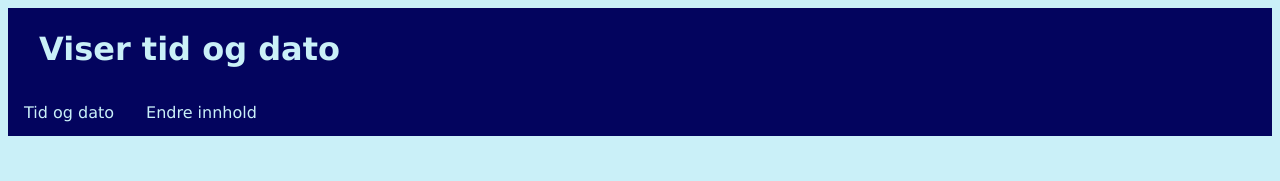
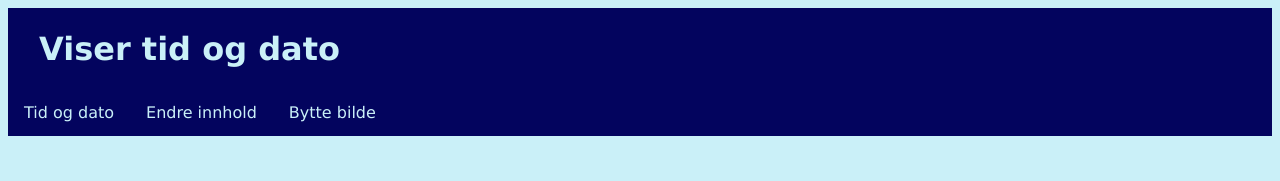
Before and after one commit to solsikke74/Javascript, a plain HTML site: page TidOgDato.html in a window 1280 px wide. Shown: the top 181 px of the page. Drawn offline with Linux system fonts and the light colour scheme.

Commit message:
Update TidOgDato.html

```diff
--- a/TidOgDato.html
+++ b/TidOgDato.html
@@ -19,7 +19,7 @@
     <ul class="topnav">
       <li><a href="TidOgDato.html" class="menu-li">Tid og dato</a></li> <!-- bruker en class for å gjøre hele blokken klikkbar-->
       <li><a href="EndreInnhold.html" class="menu-li">Endre innhold</a></li>
-      <li><a href="konseptutvikling.html" class="menu-li"></a></li>
+      <li><a href="konseptutvikling.html" class="menu-li">Bytte bilde</a></li>
       <li><a href="norsk.html" class="menu-li"></a></li>
       <li><a href="naturfag.html" class="menu-li"></a></li>
       <li><a href="kroppsøving.html" class="menu-li"></a></li>
```
